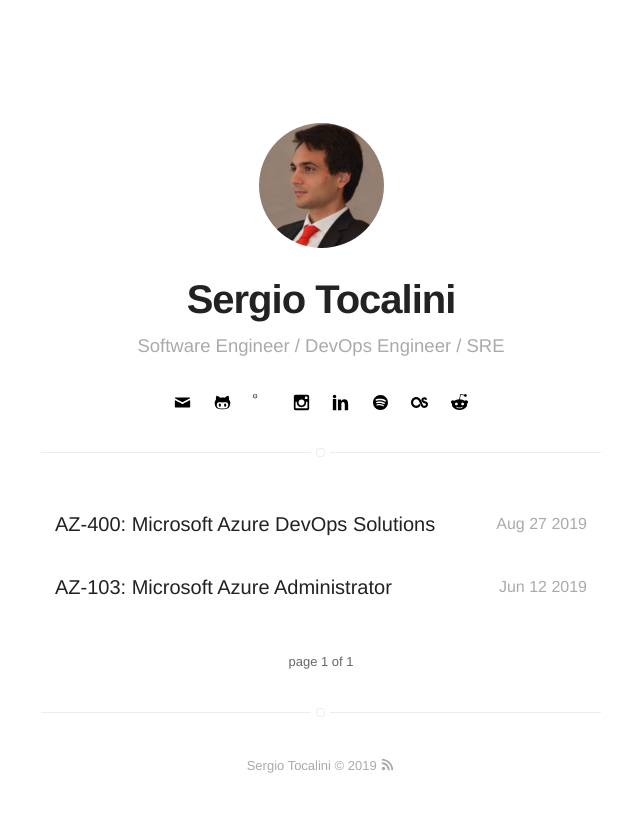
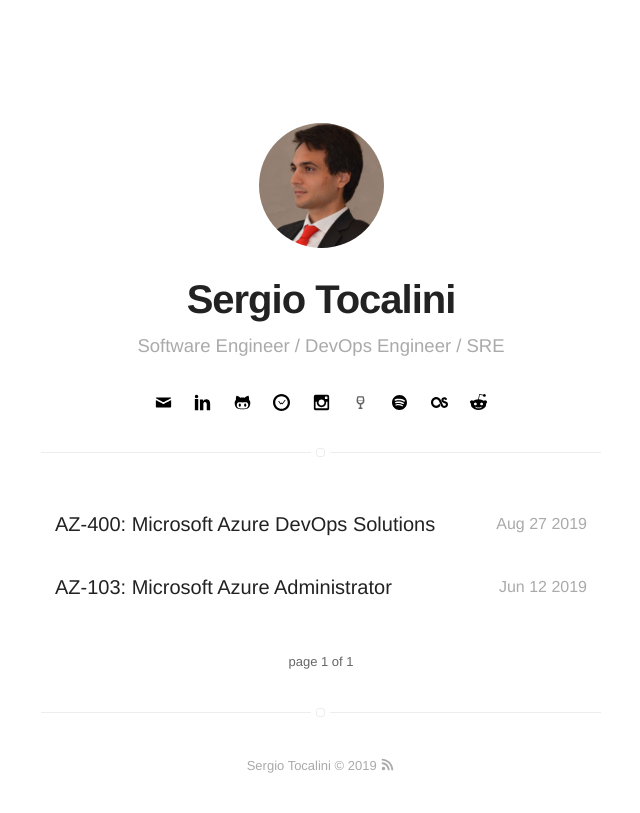
Before and after one commit to sergiotocalini/sergiotocalini.github.io, a Jekyll site: the page built from blog/index.html, in a window 1280 px wide. Shown: the part 102-915 px from the top of the page, without its empty margins (319-959 px from the left). Built offline with Jekyll 4.4.1, drawn with Linux system fonts in a browser that asks for light colours; the list of posts is cut into pages by our own code.

Commit message:
Adding extra social links

```diff
--- a/_config.yml
+++ b/_config.yml
@@ -52,6 +52,7 @@ reddit: sergiotocalini
 # medium: mymedium
 # vimeo: myvimeo
 # lanyrd: mylanyrd
+vivino: sergiotocalini
 wakatime: sergiotocalini
 
 authors:
--- a/_includes/icons.html
+++ b/_includes/icons.html
@@ -1,8 +1,8 @@
 <svg display="none" version="1.1" xmlns="http://www.w3.org/2000/svg" xmlns:xlink="http://www.w3.org/1999/xlink">
   <defs>
-    <symbol id="icon-wakatime" viewBox="0 0 1024 1024">
+    <symbol id="icon-wakatime" viewBox="0 0 256 256">
       <title>wakatime</title>
-      <path d="M128 0C57.308 0 0 57.308 0 128c0 70.693 57.308 128 128 128 70.693 0 128-57.307 128-128C256 57.308 198.693 0 128 0m0 33.805c51.939 0 94.195 42.256 94.195 94.195 0 51.94-42.256 94.195-94.195 94.195-51.939 0-94.195-42.255-94.195-94.195 0-51.939 42.256-94.195 94.195-94.195m-12.5 121.838h-.113a6.342 6.342 0 0 1-4.953-2.528L81.56 114.732a6.34 6.34 0 0 1 10.131-7.62l23.993 31.893 6.863-8.478a6.34 6.34 0 0 1 4.926-2.35h.008a6.331 6.331 0 0 1 4.93 2.364l6.59 8.187 37.692-48.594a6.338 6.338 0 0 1 10.015 7.77L144.1 152.837a6.338 6.338 0 0 1-4.95 2.453h-.057a6.335 6.335 0 0 1-4.938-2.364l-6.697-8.319-7.033 8.686a6.336 6.336 0 0 1-4.926 2.35" fill="#000"></path>
+      <path class="path1" d="M128 0C57.308 0 0 57.308 0 128c0 70.693 57.308 128 128 128 70.693 0 128-57.307 128-128C256 57.308 198.693 0 128 0m0 33.805c51.939 0 94.195 42.256 94.195 94.195 0 51.94-42.256 94.195-94.195 94.195-51.939 0-94.195-42.255-94.195-94.195 0-51.939 42.256-94.195 94.195-94.195m-12.5 121.838h-.113a6.342 6.342 0 0 1-4.953-2.528L81.56 114.732a6.34 6.34 0 0 1 10.131-7.62l23.993 31.893 6.863-8.478a6.34 6.34 0 0 1 4.926-2.35h.008a6.331 6.331 0 0 1 4.93 2.364l6.59 8.187 37.692-48.594a6.338 6.338 0 0 1 10.015 7.77L144.1 152.837a6.338 6.338 0 0 1-4.95 2.453h-.057a6.335 6.335 0 0 1-4.938-2.364l-6.697-8.319-7.033 8.686a6.336 6.336 0 0 1-4.926 2.35" fill="#000"></path>
     </symbol>
 
     <symbol id="icon-rss" viewBox="0 0 1024 1024">
@@ -107,5 +107,10 @@
       <path clip-rule="evenodd" d="M10.8,22.8V26h5v2h-5h-3h-5v-2h5v-3.2C3.4,22.2,0,18.7,0,14.4v-3  c0-0.1,0-0.3,0-0.4h2.8c0,0.3-0.1,0.6-0.1,0.9V14c0,3.3,2.9,6,6.5,6c3.6,0,6.5-2.7,6.5-6v-2.1c0-0.3,0-0.6-0.1-0.9h2.8  c0,0.1,0,0.3,0,0.4v3C18.6,18.7,15.2,22.2,10.8,22.8z M9.3,18c-2.5,0-4.5-2-4.5-4.5v-9C4.8,2,6.8,0,9.3,0s4.5,2,4.5,4.5v9  C13.8,16,11.8,18,9.3,18z" fill="#0D0D0D" fill-rule="evenodd"/>
     </symbol>
 
+    <symbol id="icon-vivino" viewBox="0 0 24 24">
+      <title>vivino</title>
+      <path class="path1" d="M17.568 9.432c0-2.55-.906-5.592-.944-5.72A1.001 1.001 0 0 0 15.666 3H8.334c-.441 0-.83.289-.958.712-.038.128-.944 3.17-.944 5.72 0 2.735 1.984 5.011 4.587 5.477L11 15v4h-1a1 1 0 1 0 0 2h4a1 1 0 1 0 0-2h-1v-4l-.019-.092c2.603-.466 4.587-2.741 4.587-5.476zM12 13a3.565 3.565 0 0 1-3.511-3h7.021A3.563 3.563 0 0 1 12 13zM8.445 9c.062-1.468.422-3.093.653-4h5.803c.231.907.591 2.532.653 4H8.445z" fill="#626262"></path>
+    </symbol>
+
   </defs>
 </svg>
--- a/_includes/social-links.html
+++ b/_includes/social-links.html
@@ -5,93 +5,93 @@
     </a>
     {% endif %}
 
+    {% if site.linkedin %}
+    <a class="link" data-title="{{ site.linkedin }}@linkedin"
+       href="https://linkedin.com/in/{{ site.linkedin }}" target="_blank">
+      <svg class="icon icon-linkedin"><use xlink:href="#icon-linkedin"></use></svg>
+    </a>
+    {% endif %}
+
     {% if site.github %}
-    <a class="link" data-title="github.com/{{ site.github }}"
+    <a class="link" data-title="{{ site.github }}@github"
        href="https://github.com/{{ site.github }}" target="_blank">
       <svg class="icon icon-github"><use xlink:href="#icon-github"></use></svg>
     </a>
     {% endif %}
 
     {% if site.wakatime %}
-    <a class="link" data-title="{{ site.wakatime }}"
+    <a class="link" data-title="{{ site.wakatime }}@wakatime"
        href="https://wakatime.com/@{{ site.wakatime }}">
       <svg class="icon icon-wakatime"><use xlink:href="#icon-wakatime"></use></svg>
     </a>
     {% endif %}
 
     {% if site.facebook %}
-    <a class="link" data-title="facebook.com/{{ site.facebook }}"
+    <a class="link" data-title="{{ site.facebook }}@facebook"
        href="https://facebook.com/{{ site.facebook }}" target="_blank">
       <svg class="icon icon-facebook"><use xlink:href="#icon-facebook"></use></svg>
     </a>
     {% endif %}
 
     {% if site.twitter %}
-    <a class="link" data-title="twitter.com/{{ site.twitter }}"
+    <a class="link" data-title="{{ site.twitter }}@twitter.com"
        href="https://twitter.com/{{ site.twitter }}" target="_blank">
       <svg class="icon icon-twitter"><use xlink:href="#icon-twitter"></use></svg>
     </a>
     {% endif %}
 
-    {% if site.google %}
-    <a class="link" data-title="plus.google.com/+{{ site.google }}"
-       href="http://plus.google.com/+{{ site.google }}" target="_blank">
-      <svg class="icon icon-google"><use xlink:href="#icon-google"></use></svg>
-    </a>
-    {% endif %}
-
     {% if site.instagram %}
-    <a class="link" data-title="instagram.com/{{ site.instagram }}"
+    <a class="link" data-title="{{ site.instagram }}@instagram"
        href="https://instagram.com/{{ site.instagram }}" target="_blank">
       <svg class="icon icon-instagram"><use xlink:href="#icon-instagram"></use></svg>
     </a>
     {% endif %}
 
     {% if site.pinterest %}
-    <a class="link" data-title="pinterest.com/{{ site.pinterest }}"
+    <a class="link" data-title="{{ site.pinterest }}@pinterest"
        href="http://pinterest.com/{{ site.pinterest }}" target="_blank">
       <svg class="icon icon-pinterest"><use xlink:href="#icon-pinterest"></use></svg>
     </a>
     {% endif %}
 
-    {% if site.linkedin %}
-    <a class="link" data-title="linkedin.com/in/{{ site.linkedin }}"
-       href="https://linkedin.com/in/{{ site.linkedin }}" target="_blank">
-      <svg class="icon icon-linkedin"><use xlink:href="#icon-linkedin"></use></svg>
+    {% if site.vivino %}
+    <a class="link" data-title="{{ site.vivino }}@vivino"
+       href="https://vivino.com/users/{{ site.vivino }}" target="_blank">
+      <svg class="icon icon-vivino"><use xlink:href="#icon-vivino"></use></svg>
     </a>
     {% endif %}
 
     {% if site.youtube %}
-    <a class="link" data-title="youtube.com/{{ site.youtube }}"
-       href="http://youtube.com/{{ site.youtube }}" target="_blank">
+    <a class="link" data-title="{{ site.youtube }}@youtube"
+       href="https://youtube.com/{{ site.youtube }}" target="_blank">
       <svg class="icon icon-youtube"><use xlink:href="#icon-youtube"></use></svg>
     </a>
     {% endif %}
 
     {% if site.spotify %}
-    <a class="link" data-title="open.spotify.com/user/{{ site.spotify }}"
+    <a class="link" data-title="{{ site.spotify }}@spotify"
        href="https://open.spotify.com/user/{{ site.spotify }}" target="_blank">
       <svg class="icon icon-spotify"><use xlink:href="#icon-spotify"></use></svg>
     </a>
     {% endif %}
 
     {% if site.lastfm %}
-    <a class="link" data-title="last.fm/user/{{ site.lastfm }}"
+    <a class="link" data-title="{{ site.lastfm }}@lastfm"
        href="https://last.fm/user/{{ site.lastfm }}" target="_blank">
       <svg class="icon icon-lastfm"><use xlink:href="#icon-lastfm"></use></svg>
     </a>
     {% endif %}
 
     {% if site.gitlab %}
-    <a class="link" data-title="gitlab.com/{{ site.gitlab }}"
+    <a class="link" data-title="{{ site.gitlab }}@gitlab"
        href="https://gitlab.com/{{ site.gitlab }}" target="_blank">
       <svg class="icon icon-gitlab"><use xlink:href="#icon-gitlab"></use></svg>
     </a>
     {% endif %}
 
     {% if site.stackoverflow %}
-    <a class="link" data-title="stackoverflow.com/users/{{ site.stackoverflow }}"
-       href="http://stackoverflow.com/users/{{ site.stackoverflow }}" target="_blank">
+    <a class="link" data-title="{{ site.stackoverflow }}@stackoverflow"
+       href="https://stackoverflow.com/users/{{ site.stackoverflow }}" target="_blank">
       <svg class="icon icon-stackoverflow">
 	<use xlink:href="#icon-stackoverflow"></use>
       </svg>
@@ -99,7 +99,7 @@
     {% endif %}
 
     {% if site.quora %}
-    <a class="link" data-title="quora.com/profile/{{ site.quora }}"
+    <a class="link" data-title="{{ site.quora }}@quora"
        href="https://www.quora.com/profile/{{ site.quora }}" target="_blank">
       <svg class="icon icon-quora">
 	<use xlink:href="#icon-quora"></use>
@@ -107,17 +107,8 @@
     </a>
     {% endif %}
 
-    {% if site.reddit %}
-    <a class="link" data-title="reddit.com/user/{{ site.reddit }}"
-       href="https://www.reddit.com/user/{{ site.reddit }}" target="_blank">
-      <svg class="icon icon-reddit">
-	<use xlink:href="#icon-reddit"></use>
-      </svg>
-    </a>
-    {% endif %}
-
     {% if site.medium %}
-    <a class="link" data-title="medium.com/@{{ site.medium }}"
+    <a class="link" data-title="{{ site.medium }}@medium"
        href="https://medium.com/@{{ site.medium }}" target="_blank">
       <svg class="icon icon-medium">
 	<use xlink:href="#icon-medium"></use>
@@ -126,7 +117,7 @@
     {% endif %}
 
     {% if site.vimeo %}
-    <a class="link" data-title="vimeo.com/{{ site.vimeo }}"
+    <a class="link" data-title="{{ site.vimeo }}@vimeo"
        href="https://vimeo.com/{{ site.vimeo }}" target="_blank">
       <svg class="icon icon-vimeo">
 	<use xlink:href="#icon-vimeo"></use>
@@ -135,11 +126,21 @@
     {% endif %}
 
     {% if site.lanyrd %}
-    <a class="link" data-title="lanyrd.com/{{ site.lanyrd }}"
+    <a class="link" data-title="{{ site.lanyrd }}@lanyrd"
        href="https://lanyrd.com/{{ site.lanyrd }}" target="_blank">
       <svg class="icon icon-microphone">
 	<use xlink:href="#icon-microphone"></use>
       </svg>
     </a>
     {% endif %}
+
+    {% if site.reddit %}
+    <a class="link" data-title="{{ site.reddit }}@reddit"
+       href="https://www.reddit.com/user/{{ site.reddit }}" target="_blank">
+      <svg class="icon icon-reddit">
+	<use xlink:href="#icon-reddit"></use>
+      </svg>
+    </a>
+    {% endif %}
+
 </div>
```
